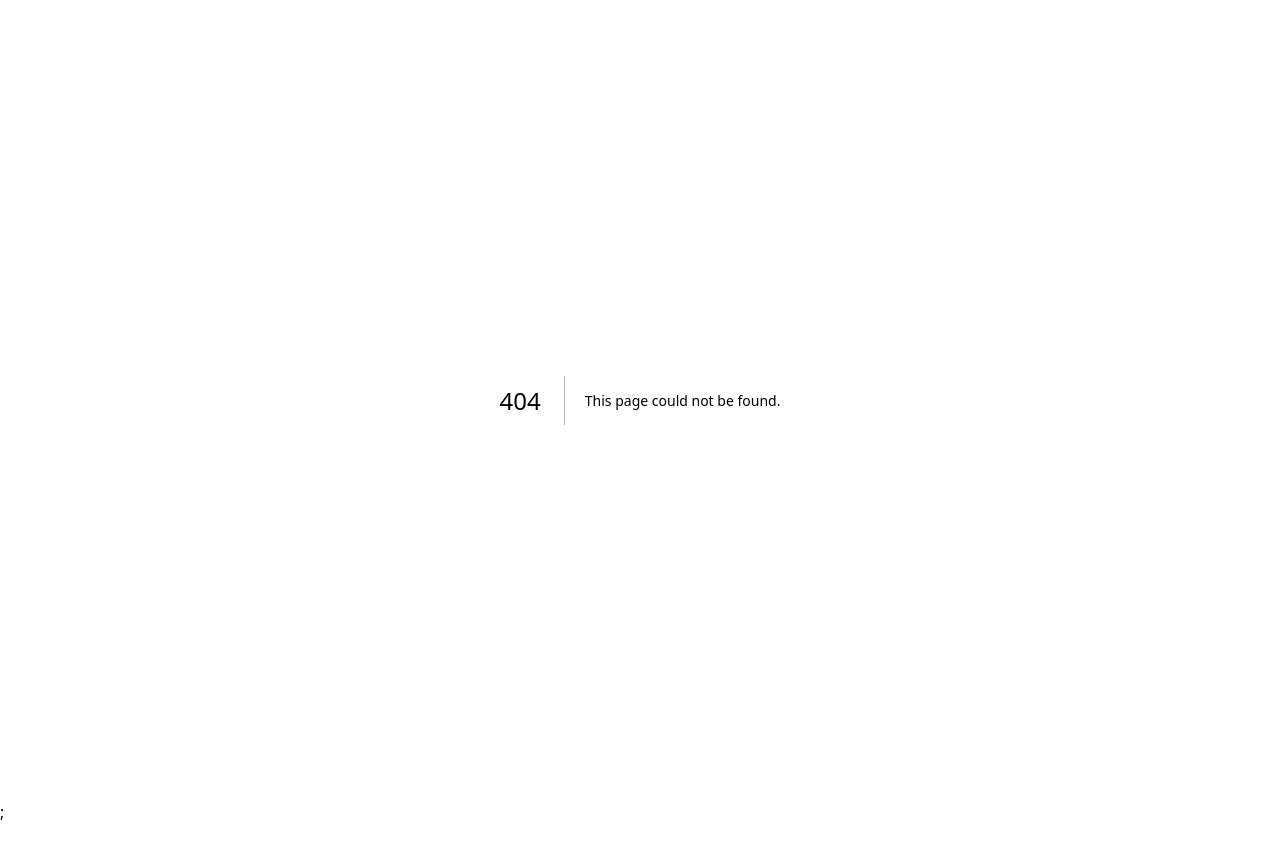
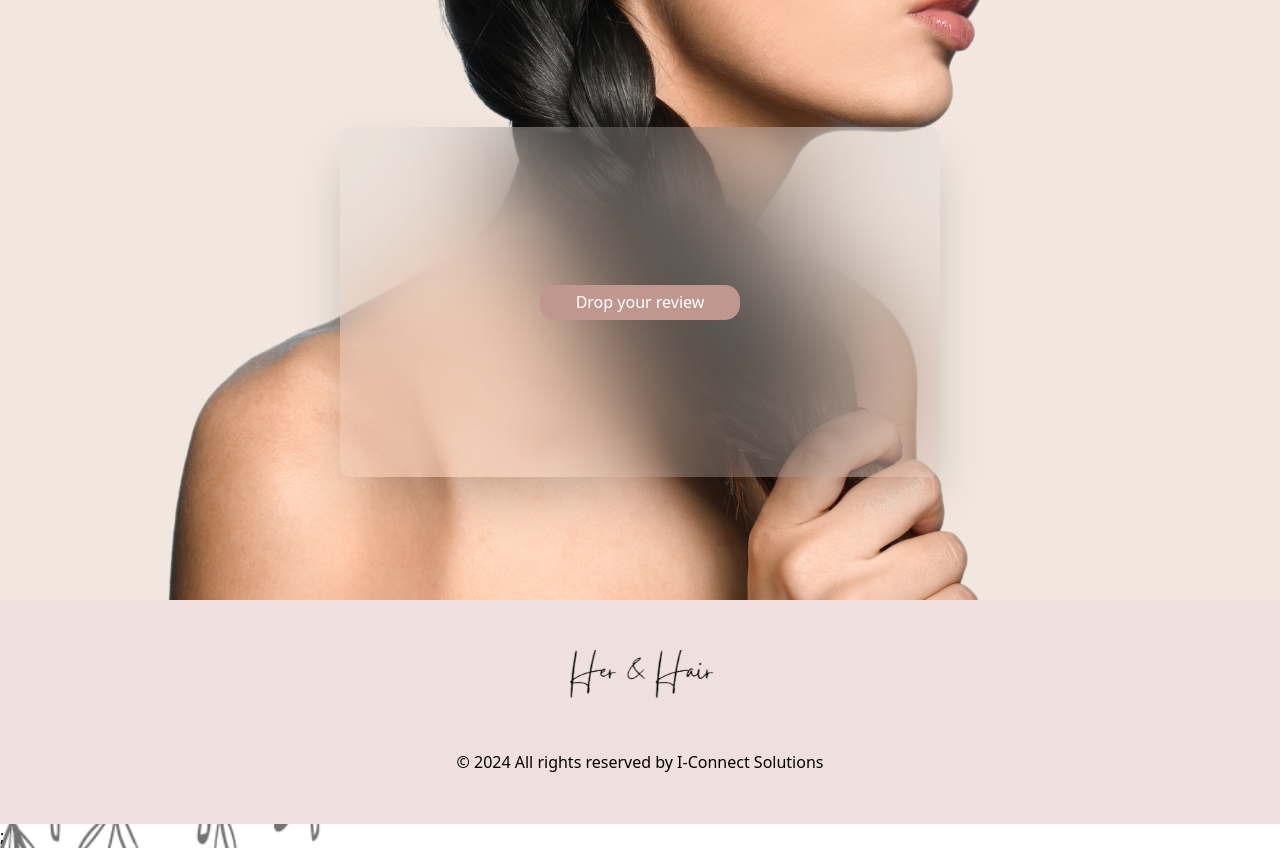
Before and after one commit to BilawalHassanF19csc17/her-and-hairs, a Next.js app: page /reviews in a window 1280 px wide. Before the commit this address had no page. Before the commit the page ends 824 px from the top, so only its background shows below. Built offline with nearby package versions, Linux system fonts and the light colour scheme.

Commit message:
initial commit

```diff
--- /dev/null
+++ b/src/pages/reviews.js
@@ -0,0 +1,38 @@
+import Footer2 from '@/components/footer2';
+import React from 'react'
+import Link from 'next/link';
+
+const Productlunch = () => {
+
+  return (
+    <>
+      <style jsx>
+        {`
+      .blurred-background {
+        backdrop-filter: blur(60px);
+        -webkit-backdrop-filter: blur(60px); /* Safari */
+      }
+
+      .backimg{
+        background-image: url('/productlaunch.png');
+        background-size: cover;
+        background-position-x: center;
+      }
+      `}
+      </style>
+      <div className='backimg flex justify-center h-[600px] items-center w-full'>
+        <div className=' w-[350px] lg:w-[600px]
+    h-[350px] rounded-[10px] flex justify-center items-center flex-col shadow-2xl blurred-background bg-opacity-20 p-4 mb-4 mt-[20px] bg-[#d0cccc]'>
+          <Link href='https://herandhair.com/my-account'>
+            <button className='bg-[#bf978f] w-[200px] h-[35px] my-[10px] text-white rounded-[15px]'>
+              Drop your review
+            </button>
+          </Link>
+        </div>
+      </div>
+      <Footer2 />
+    </>
+  )
+}
+
+export default Productlunch
--- a/src/pages/tracking.js
+++ /dev/null
@@ -1,22 +0,0 @@
-import React from 'react';
-import QRCode from 'qrcode.react';
-
-const QR = () => {
-  const url = 'https://her-and-hairs.vercel.app/reviews';
-
-  return (
-    <div className='bg-black flex justify-center items-center h-screen'>
-      <div className='border-white border-[3px] inline-block p-[5px]'>
-        <QRCode
-          value={url}
-          size={100}
-          level={'H'}
-          bgColor='#000000' // Background color of the QR code
-          fgColor='#ffffff' // Foreground color of the QR code
-        />
-      </div>
-    </div>
-  );
-}
-
-export default QR;
```
